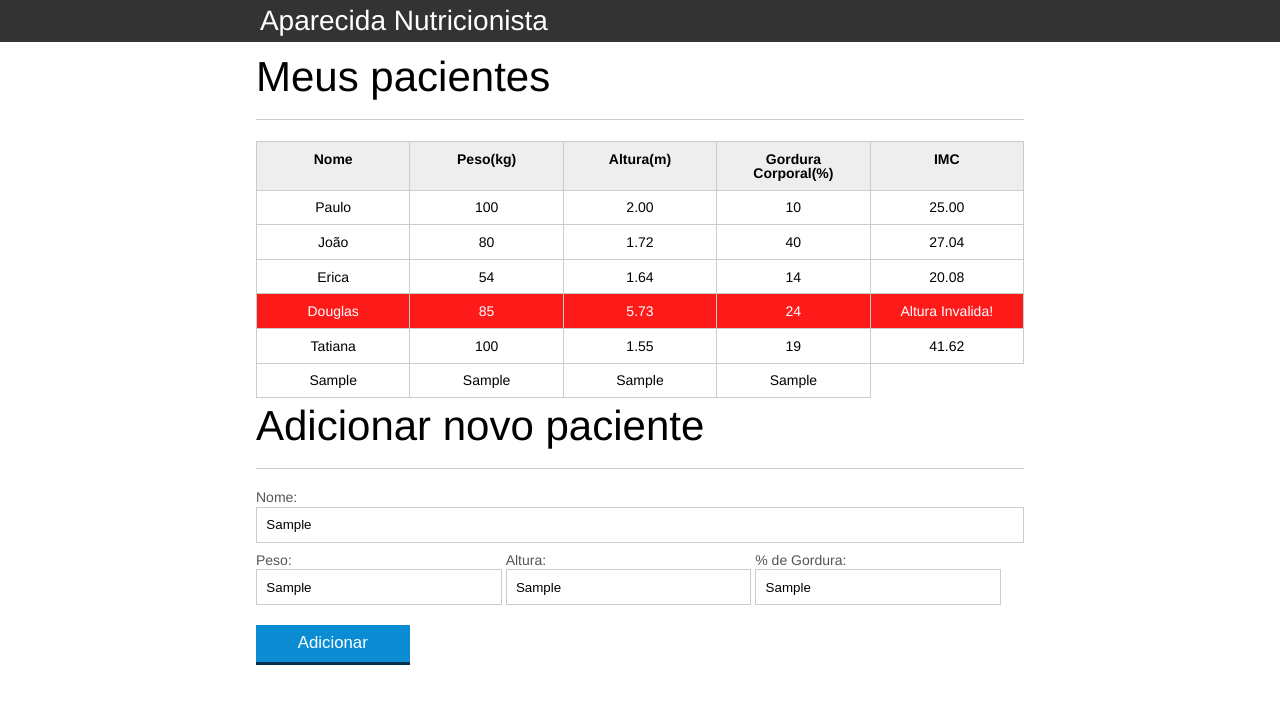
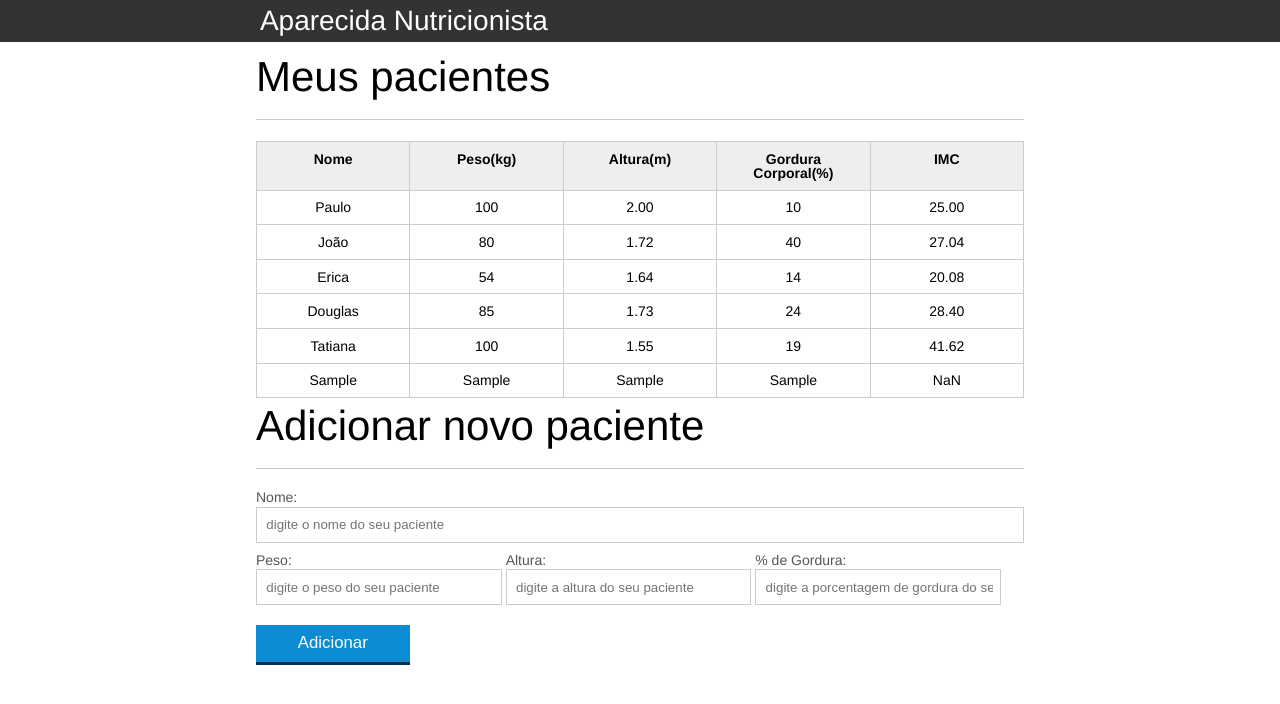
Before and after one commit to msinatora/Aparecida-Nutricionista, a plain HTML site: page introducao-javascript/index.html in a window 1280 px wide. Both pictures are taken after typing "Sample", "Sample", "Sample", "Sample" into the empty fields and a click on the button "Adicionar". Drawn offline with Linux system fonts and the light colour scheme.

Commit message:
Add files via upload

```diff
--- a/introducao-javascript/index.html
+++ b/introducao-javascript/index.html
@@ -55,7 +55,7 @@
 						<tr class="paciente">
 							<td class="info-nome">Douglas</td>
 							<td class="info-peso">85</td>
-							<td class="info-altura">5.73</td>
+							<td class="info-altura">1.73</td>
 							<td class="info-gordura">24</td>
 							<td class="info-imc">0</td>
 						</tr>
@@ -95,6 +95,7 @@
 		</section>
 
 		</main>
-		<script src="js/principal.js"></script>
+		<script src="js/calcula-imc.js"></script>
+		<script src="js/form.js"></script>
 	</body>
 </html>
--- /dev/null
+++ b/introducao-javascript/js/calcula-imc.js
@@ -0,0 +1,48 @@
+var titulo = document.querySelector(".titulo");
+titulo.textContent = "Aparecida Nutricionista";
+
+var pacientes = document.querySelectorAll(".paciente");
+// console.log(pacientes);
+
+for(var i = 0; i < pacientes.length; i++){
+
+    var paciente = pacientes[i];
+
+    var trPeso = paciente.querySelector(".info-peso");
+    var infoPeso = trPeso.textContent;
+
+    var trAltura = paciente.querySelector(".info-altura");
+    var infoAlt = trAltura.textContent;
+
+    var trImc = paciente.querySelector(".info-imc");
+    var pesoEhValido = true;
+    var alturaEhValida = true;
+
+    if(infoPeso <= 0 || infoPeso >= 1000){
+        console.log("Peso invalido");
+        pesoEhValido = false;
+        trImc.textContent = "Peso Invalido!";
+        paciente.classList.add("paciente-invalido");
+    }
+
+    if(infoAlt <= 0 || infoAlt >= 3.00){
+        console.log("Altura invalida");
+        alturaEhValida = false;
+        trImc.textContent = "Altura Invalida!";
+        paciente.classList.add("paciente-invalido");
+    }
+
+    if( alturaEhValida && pesoEhValido ){
+        var imc = calculaImc(infoPeso, infoAlt);
+        trImc.textContent = imc;
+    }
+
+function calculaImc(infoPeso,infoAlt){
+    var imc = 0;
+    imc = infoPeso / (infoAlt * infoAlt);
+    return imc.toFixed(2);
+}
+
+//infoPeso => peso   ///   infoAlt => altura
+
+}
--- /dev/null
+++ b/introducao-javascript/js/form.js
@@ -0,0 +1,50 @@
+var botaoAdicionar = document.querySelector("#adicionar-paciente");
+botaoAdicionar.addEventListener("click",function(event){
+    event.preventDefault();
+
+    var form = document.querySelector("#form-adiciona");
+
+    var paciente = obtemPacienteDoFormulario(form);
+
+    var pacienteTr = montaTr(paciente);
+
+    var tabela = document.querySelector("#tabela-pacientes");
+
+    tabela.appendChild(pacienteTr);
+
+    form.reset();
+
+
+    function obtemPacienteDoFormulario(form){
+        var paciente = {
+            nome: form.nome.value,
+            peso: form.peso.value,
+            altura: form.altura.value,
+            gordura: form.gordura.value,
+            imc: calculaImc(form.peso.value, form.altura.value)
+    }
+        return paciente;
+    }
+
+    function montaTr(paciente){
+        var pacienteTr = document.createElement("tr");
+        pacienteTr.classList.add("paciente");
+
+        pacienteTr.appendChild(montaTd(paciente.nome, "info-nome"));
+        pacienteTr.appendChild(montaTd(paciente.peso, "info-peso"));
+        pacienteTr.appendChild(montaTd(paciente.altura, "info-altura"));
+        pacienteTr.appendChild(montaTd(paciente.gordura, "info-gordura"));
+        pacienteTr.appendChild(montaTd(paciente.imc, "info-imc"));
+
+        return pacienteTr;
+    }
+
+    function montaTd(dado,classe){
+        var td = document.createElement("td");
+        td.textContent = dado;
+        td.classList.add(classe);
+
+        return td;
+    }
+
+});
```
